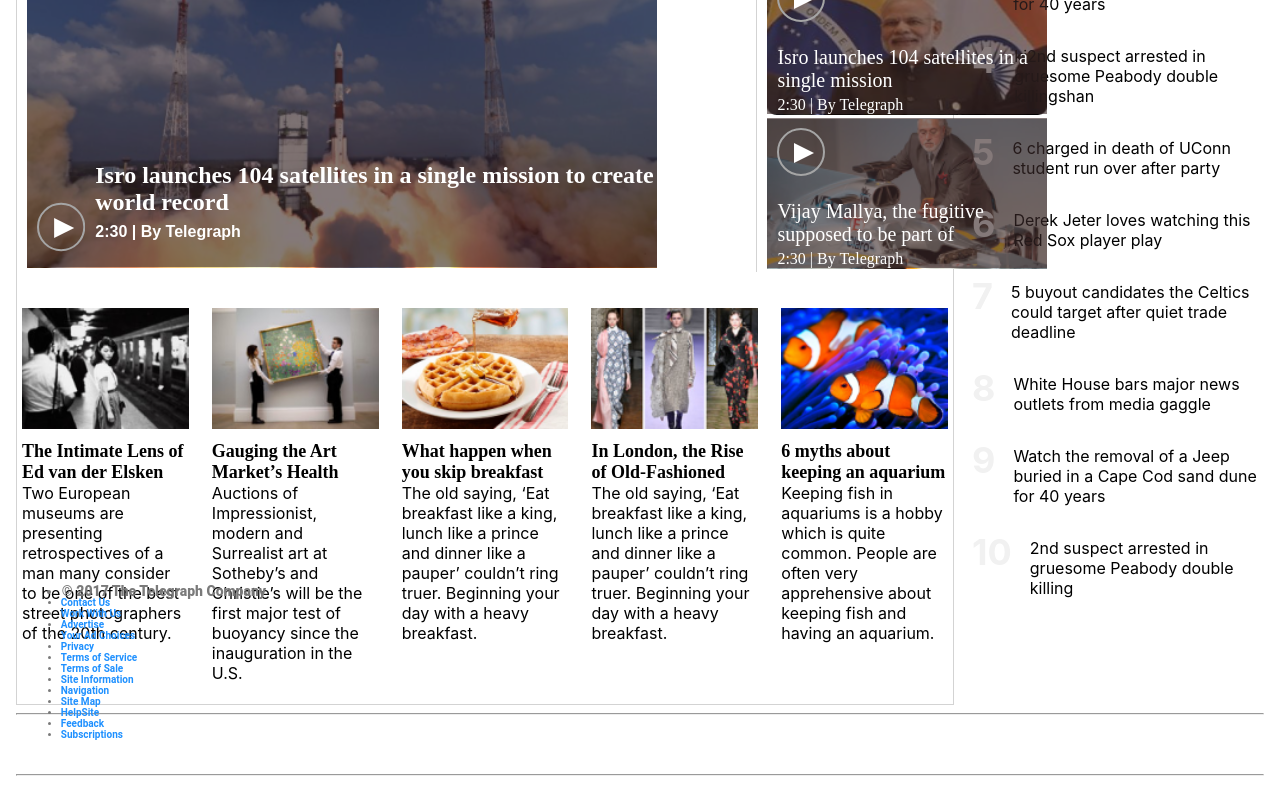
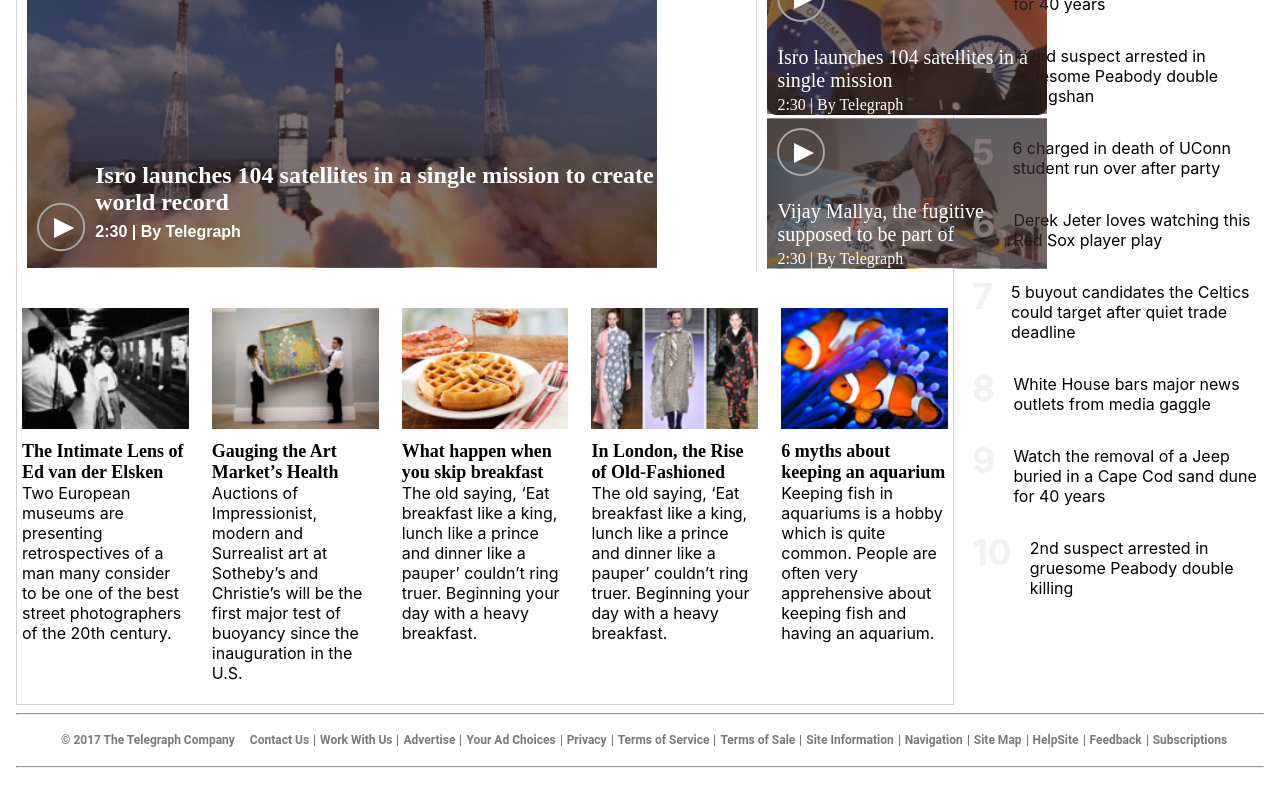
Before and after one commit to kkishans/news, a React (Create React App) app: page / in a window 1280 px wide. Shown: the part 1964-2764 px from the top of the page. Built offline with nearby package versions, Linux system fonts and the light colour scheme.

Commit message:
Whole Project Done

```diff
--- a/src/components/footer/Footer.js
+++ b/src/components/footer/Footer.js
@@ -5,20 +5,20 @@ function Footer() {
 
         <div className="footer">
             <ul>
-                <li style={{fontWeight:'800',fontSize:14,marginLeft:'1px'}}>© 2017 The Telegraph Company</li>
-                <li><a href="#">Contact Us</a>  </li>
-                <li><a href="#">Work With Us</a>  </li>
-                <li><a href="#">Advertise</a>  </li>
-                <li><a href="#">Your Ad Choices</a>  </li>
-                <li><a href="#">Privacy</a>  </li>
-                <li><a href="#">Terms of Service</a>  </li>
-                <li><a href="#">Terms of Sale</a>  </li>
-                <li><a href="#">Site Information</a>  </li>
-                <li><a href="#">Navigation</a>  </li>
-                <li><a href="#">Site Map</a>  </li>
-                <li><a href="#">HelpSite</a>  </li>
-                <li><a href="#">Feedback</a>  </li>
-                <li><a href="#">Subscriptions</a>  </li>
+                <li className="c-list">© 2017 The Telegraph Company</li>
+                <li className="c"><a href="#">Contact Us</a>  </li>
+                <li className="c"><a href="#">Work With Us</a>  </li>
+                <li className="c"><a href="#">Advertise</a>  </li>
+                <li className="c"><a href="#">Your Ad Choices</a>  </li>
+                <li className="c"><a href="#">Privacy</a>  </li>
+                <li className="c"><a href="#">Terms of Service</a>  </li>
+                <li className="c"><a href="#">Terms of Sale</a>  </li>
+                <li className="c"><a href="#">Site Information</a>  </li>
+                <li className="c"><a href="#">Navigation</a>  </li>
+                <li className="c"><a href="#">Site Map</a>  </li>
+                <li className="c"><a href="#">HelpSite</a>  </li>
+                <li className="c"><a href="#">Feedback</a>  </li>
+                <li ><a href="#">Subscriptions</a>  </li>
             </ul>
         </div>
     );
--- a/src/components/footer/footer.css
+++ b/src/components/footer/footer.css
@@ -1,19 +1,31 @@
 .footer{
-    /* © 2017 The Telegraph */
 
-position: relative;
-width: 100%;
-height: 11px;
-bottom: 0;
-padding: 1rem .3rem;
     font-family: Roboto;
     font-style: normal;
     font-weight: bold;
-font-size: 10px;
+    font-size: 12px;
     line-height: 11px;
-/* identical to box height */
     display: flex;
     align-items: flex-end;
-
     color: #7A7A7A;
 }
+.footer ul{
+    list-style: none;
+    display: flex;
+    color:  #7A7A7A;
+}
+.footer li{
+    padding: 0px 5px;
+}
+.footer li a{
+    text-decoration: none;
+    color:#7A7A7A;
+}
+.footer .c-list{
+    font-size: 14;
+    padding-right: 10px;
+    font-weight: bold;
+}
+.footer .c{
+    border-right: 1px solid #7A7A7A;
+}
```
Lines whose indentation alone changed are shown as unchanged.
